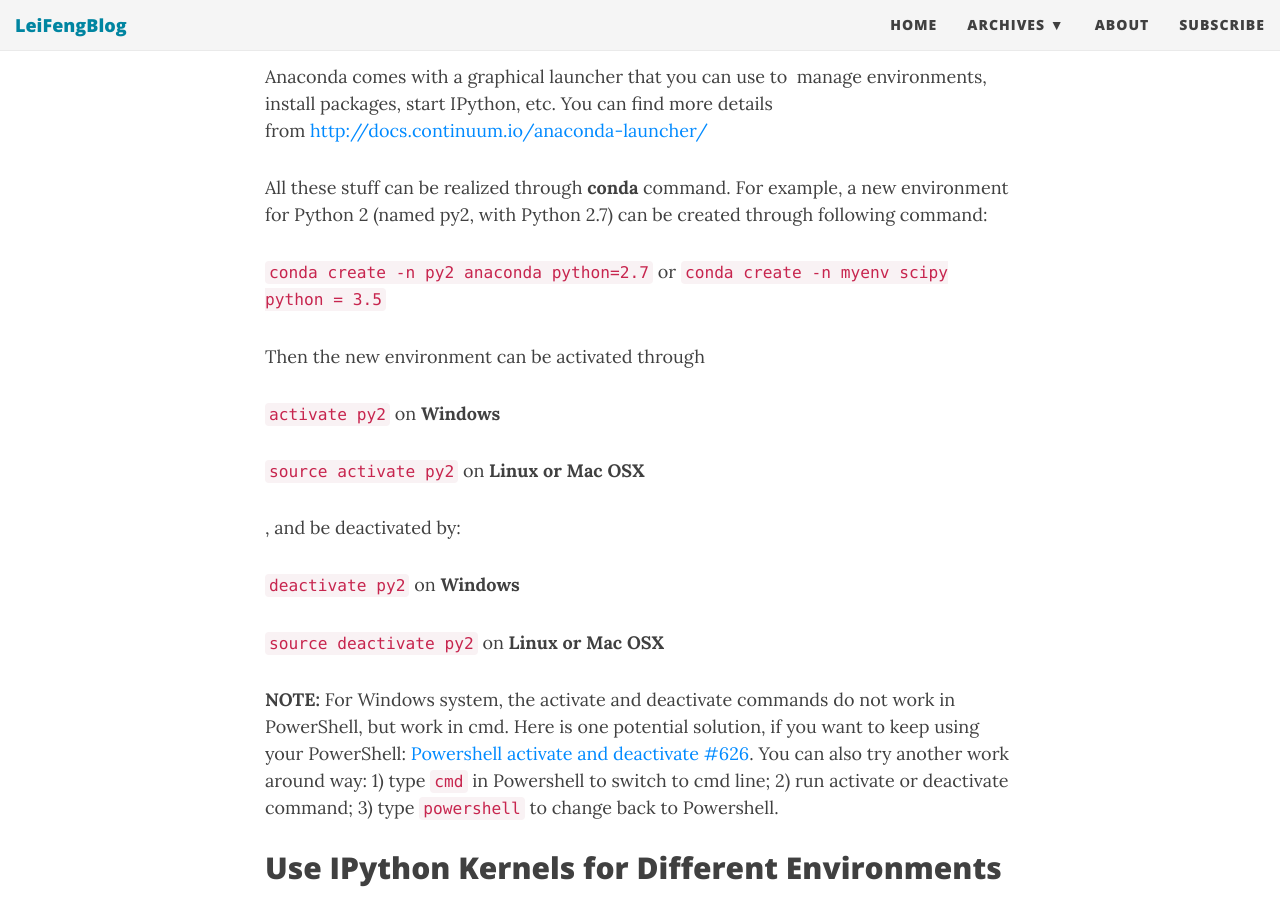
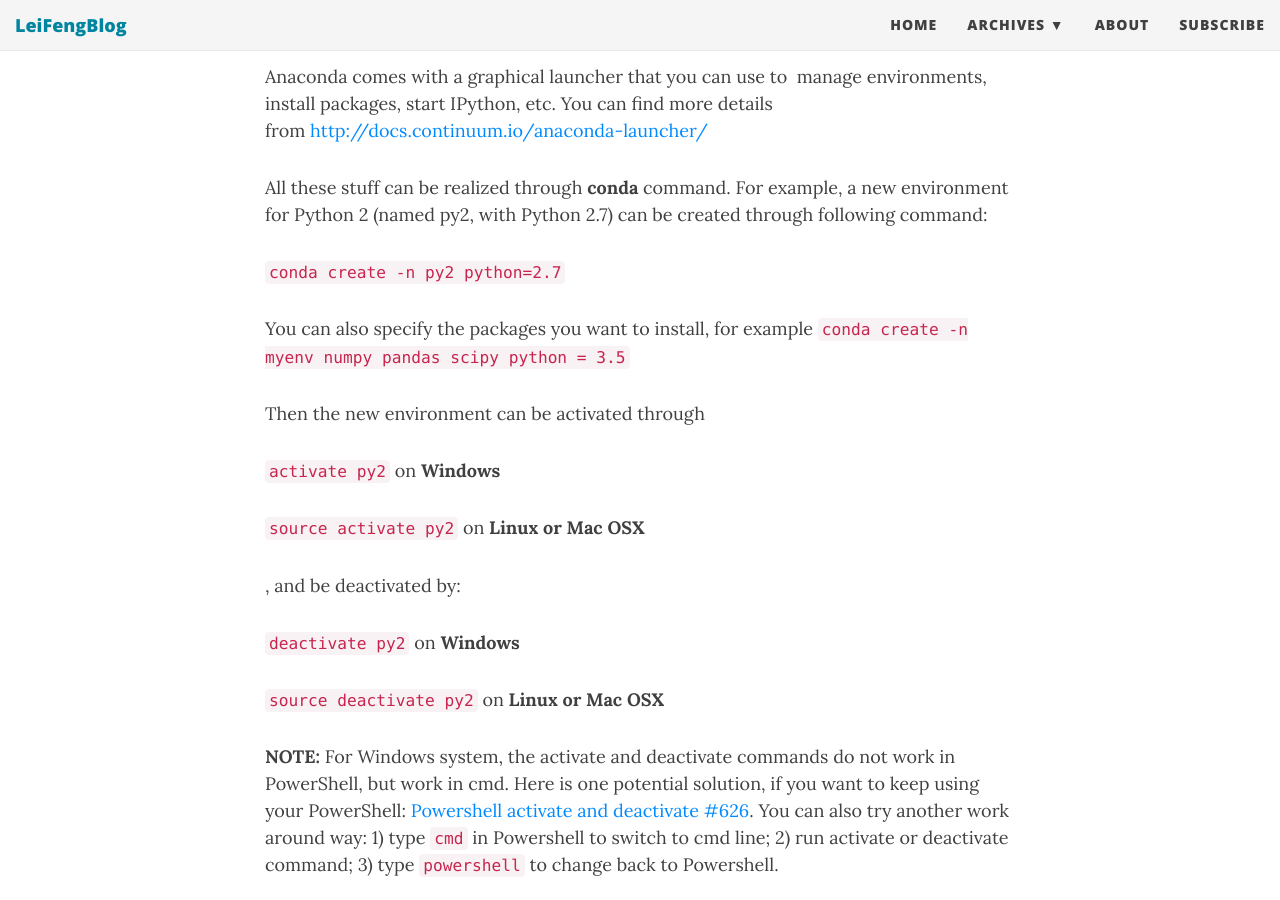
Before and after one commit to stonefl/stonefl.github.io, a Jekyll site: the page built from _posts/2016-01-15-installing-and-managing-python-and-packages-with-anaconda.markdown, in a window 1280 px wide and 900 px high, scrolled down 2004 px. Built offline with Jekyll 4.4.1, drawn with Linux system fonts in a browser that asks for light colours; nearby versions of some CDN libraries; comment, search, counter and statistics services are not loaded.

Commit message:
Update 2016-01-15-installing-and-managing-python-and-packages-with-anaconda.markdown

```diff
--- a/_posts/2016-01-15-installing-and-managing-python-and-packages-with-anaconda.markdown
+++ b/_posts/2016-01-15-installing-and-managing-python-and-packages-with-anaconda.markdown
@@ -48,9 +48,10 @@ Anaconda comes with a graphical launcher that you can use to  manage environme
 
 All these stuff can be realized through **conda** command. For example, a new environment for Python 2 (named py2, with Python 2.7) can be created through following command:
 
-`conda create -n py2 anaconda python=2.7`
-or
-`conda create -n myenv scipy python = 3.5`
+`conda create -n py2 python=2.7`
+
+You can also specify the packages you want to install, for example
+`conda create -n myenv numpy pandas scipy python = 3.5`
 
 Then the new environment can be activated through
 
```
